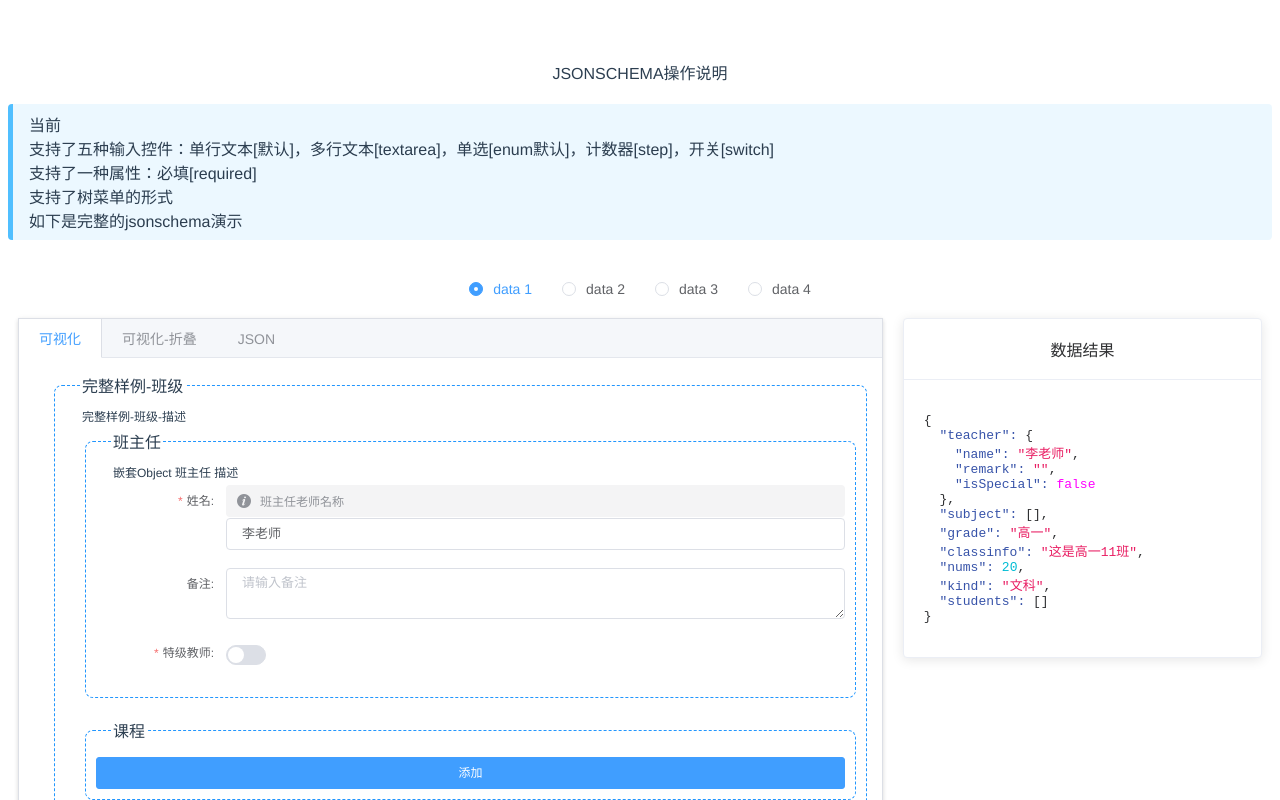
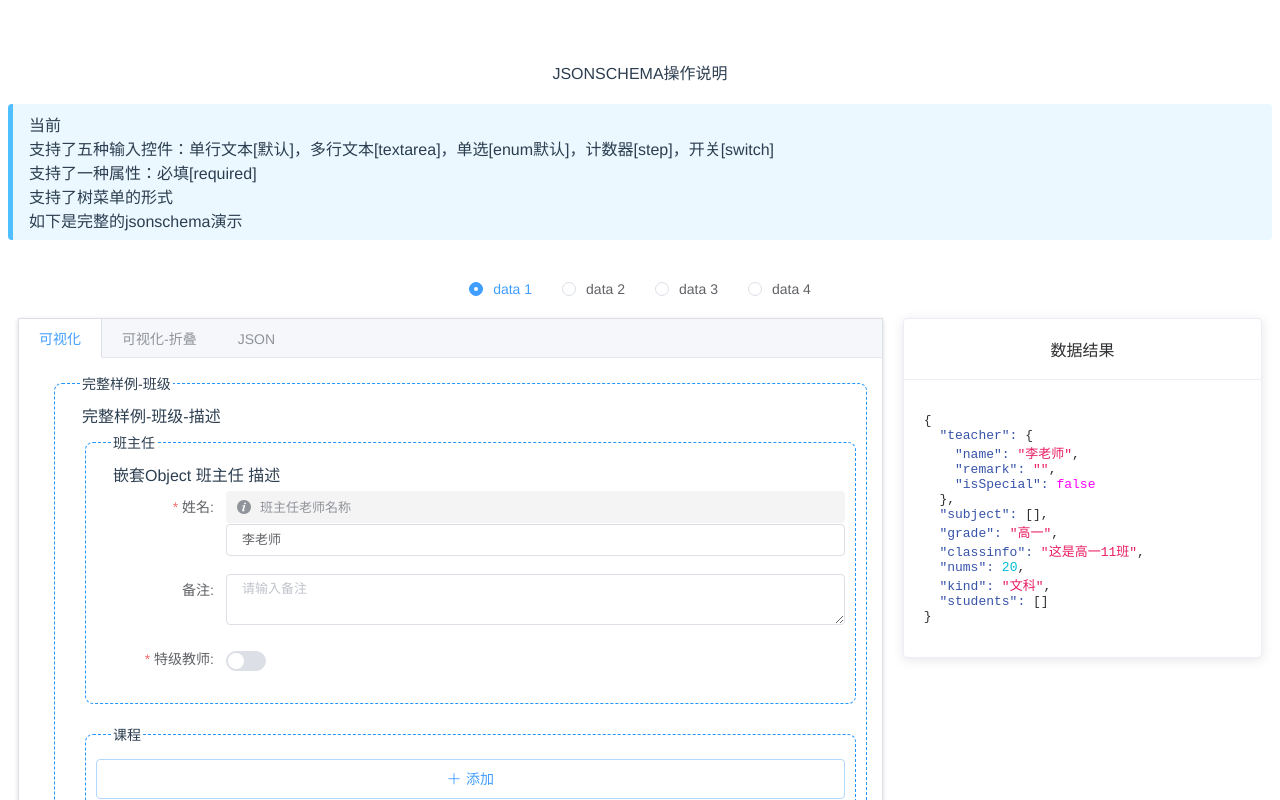
Before and after one commit to tggcs/schema-json-vue, a Vue app: page / in a window 1280 px wide. Shown: the top 800 px of the page. Built offline with nearby package versions, Linux system fonts and the light colour scheme.

Commit message:
更新样式

```diff
--- a/src/components/SchemaField.vue
+++ b/src/components/SchemaField.vue
@@ -1,6 +1,7 @@
 <template>
   <div class="schema" @click.stop="chose">
     <component
+      :kind="kind"
       :json.sync="_json"
       :schema="schema"
       :idSchema="idSchema"
@@ -42,8 +43,9 @@ export default {
   },
   computed: {
     filedComponent() {
-      const componentName = COMPONENT_TYPES[this.kind][this.schema.type]
-      return this.registry[this.kind][componentName]
+      let _kind = this.kind == 'tree' ? 'tree' : 'fields'
+      const componentName = COMPONENT_TYPES[_kind][this.schema.type]
+      return this.registry[_kind][componentName]
     },
     _json: {
       get() {
--- a/src/components/fields/ArrayField.vue
+++ b/src/components/fields/ArrayField.vue
@@ -1,16 +1,23 @@
 <template>
-  <fieldset>
-    <TitleField :title="schema.title"/>
+  <fieldset :class="{'noborder': !showTitle, 'intree': kind == 'treeItem'}">
+    <TitleField :title="schema.title" v-if="showTitle"/>
     <DescriptionField :title="schema.description"/>
     <div v-for="(item, index) in itemlist" :key="index" class="array-item">
+      <template v-if="kind == 'treeItem'">
+        <div class="treeItem">
+          {{item.schema.title || '无标题'}} (Object)
+        </div>
+      </template>
+      <template v-else>
         <!-- json 要传入引用地址，否则无法触发emit:update -->
         <SchemaField
-        kind="fields"
+          :kind="kind"
           :schema="item.schema"
           :json.sync="json[index]"
           :idSchema="item.idSchema"
           :required="item.required"
         />
+      </template>
       <el-button
         type="text"
         icon="el-icon-delete"
@@ -19,7 +26,7 @@
         class="array-del"
       ></el-button>
     </div>
-    <el-button type="primary" @click="onAddClick" size="small" class="array-add">添加</el-button>
+    <el-button type="primary" plain @click="onAddClick" class="array-add" icon="el-icon-plus">添加</el-button>
   </fieldset>
 </template>
 
@@ -30,7 +37,7 @@ import SchemaField from '../SchemaField.vue'
 import DescriptionField from './DescriptionField.vue'
 
 export default {
-  props: ["schema", "json", "idSchema"],
+  props: ["kind", "schema", "json", "idSchema"],
   components: {
     TitleField,
     SchemaField,
@@ -49,6 +56,13 @@ export default {
           required: itemSchema.type == 'string'
         }
       })
+    },
+    showTitle() {
+      if (this.kind == 'treeItem' && this.idSchema.$id == 'root') {
+        return false
+      } else {
+        return true
+      }
     }
   },
   methods: {
@@ -73,9 +87,19 @@ fieldset {
   text-align: left;
 }
 
+fieldset.noborder {
+  border: none;
+  > .array-item {
+    > .treeItem {
+      padding-left: 0px;
+    }
+  }
+}
+
 .array {
   &-add {
     width: 100%;
+    background: transparent;
   }
   &-item {
     display: flex;
@@ -84,6 +108,15 @@ fieldset {
     }
     fieldset {
       flex: auto;
+    }
+    .treeItem {
+      height: 34px;
+      margin-bottom: 22px;
+      line-height: 34px;
+      width: 100%;
+      padding-left: 50px;
+      cursor: initial;
+      font-size: 14px;
     }
   }
   &-del {
@@ -94,4 +127,12 @@ fieldset {
     background-color: #ebf6ff;
   }
 }
+
+.intree {
+  .array-add {
+    width: initial;
+    margin: 0 auto;
+    display: block;
+  }
+}
 </style>
--- a/src/components/fields/DescriptionField.vue
+++ b/src/components/fields/DescriptionField.vue
@@ -12,7 +12,6 @@ export default {
 <style lang="scss" scoped>
 legend {
   margin-left: 15px;
-  font-size: 12px;
   margin-bottom: 5px;
 }
 </style>
--- a/src/components/fields/ObjectField.vue
+++ b/src/components/fields/ObjectField.vue
@@ -1,10 +1,10 @@
 <template>
-  <fieldset>
-    <TitleField :title="schema.title"/>
-    <DescriptionField :description="schema.description"/>
+  <fieldset :class="{'noborder': !showTitle}">
+    <TitleField :title="schema.title" v-if="showTitle"/>
+    <DescriptionField :description="schema.description" v-if="schema.description"/>
     <div v-for="(item, key, index) in schema.properties" :key="index">
       <SchemaField
-        kind="fields"
+        :kind="kind"
         :schema="item"
         :json.sync="(json || {})[key]"
         :idSchema="idSchema[key]"
@@ -20,11 +20,20 @@ import SchemaField from '../SchemaField.vue'
 import DescriptionField from './DescriptionField.vue'
 
 export default {
-  props: ["schema", "json", "idSchema"],
+  props: ["kind", "schema", "json", "idSchema"],
   components: {
     TitleField,
     SchemaField,
     DescriptionField
+  },
+  computed: {
+    showTitle() {
+      if (this.kind == 'treeItem' && this.idSchema.$id == 'root') {
+        return false
+      } else {
+        return true
+      }
+    }
   }
 }
 </script>
@@ -38,4 +47,11 @@ fieldset {
   border: 1px dashed #2196fe;
   text-align: left;
 }
+
+fieldset.noborder {
+  border: none;
+  margin-left: 0;
+  padding-left: 0;
+  padding-top: 0;
+}
 </style>
--- a/src/components/fields/TitleField.vue
+++ b/src/components/fields/TitleField.vue
@@ -11,5 +11,6 @@ export default {
 <style lang="scss" scoped>
 legend {
   margin-left: 15px;
+  font-size: 14px;
 }
 </style>
--- a/src/components/tree/ArrayField.vue
+++ b/src/components/tree/ArrayField.vue
@@ -93,6 +93,7 @@ fieldset {
   line-height: 32px;
   padding-left: 20px;
   position: relative;
+  font-weight: 600;
   .triangle {
     margin-top: 5px;
   }
--- a/src/components/tree/ObjectField.vue
+++ b/src/components/tree/ObjectField.vue
@@ -62,6 +62,7 @@ fieldset {
     height: 32px;
     padding-left: 20px;
     position: relative;
+    font-weight: 600;
     .triangle {
       margin-top: 5px;
     }
--- a/src/components/tree/TreeField.vue
+++ b/src/components/tree/TreeField.vue
@@ -36,6 +36,7 @@ export default {
   height: 32px;
   padding-left: 15px;
   position: relative;
+  font-weight: 600;
   .radio {
     width: 6px;
     height: 6px;
--- a/src/index.vue
+++ b/src/index.vue
@@ -65,17 +65,8 @@ export default {
 
 <style lang="scss">
 .vue-jsonschema {
-  .el-form-item__label {
-    font-size: 12px;
-  }
   .el-alert--info {
     padding: 0 10px;
-    .el-alert__title {
-      font-size: 12px;
-    }
-  }
-  .el-radio__label {
-    font-size: 12px;
   }
 }
 .triangle {
--- a/src/tree.vue
+++ b/src/tree.vue
@@ -9,6 +9,7 @@
     </div>
     <div class="collspan-form">
       <jsonschema
+        kind="treeItem"
         ref="AiJsonSchema"
         :schema="collspanSchema"
         :json="collspanJson"
@@ -97,6 +98,7 @@ export default {
   display: flex;
   &-tree {
     width: 30%;
+    border-right: 1px solid #e4e7ed;
   }
   &-form {
     width: 70%;
```
Lines whose indentation alone changed are shown as unchanged.
